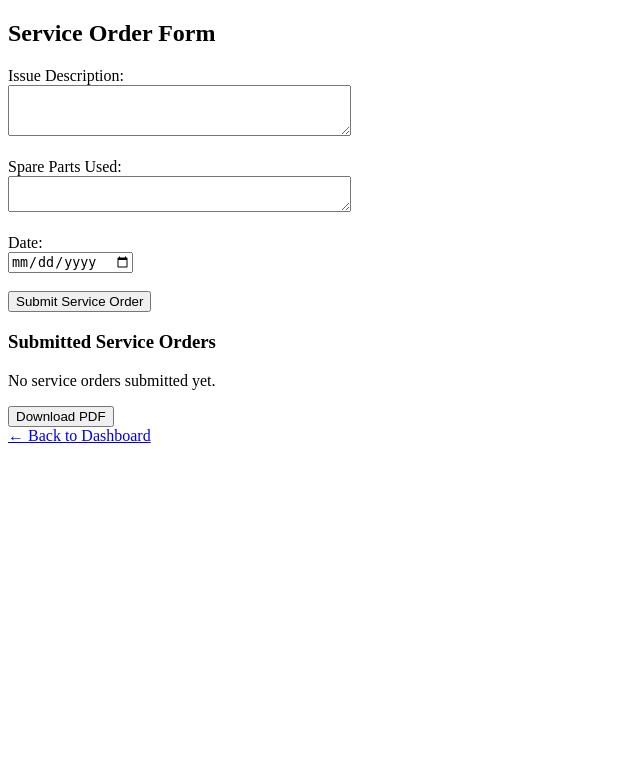
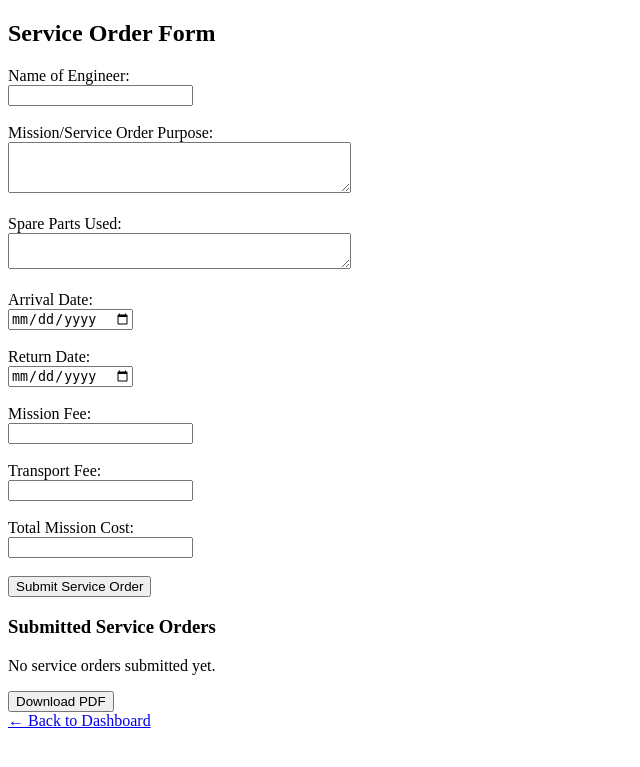
Before and after one commit to biomedlink96/biomedlink, a FastAPI app: page /serviceorder in a window 1280 px wide. Shown: the top 767 px of the page, without its empty margins (0-640 px from the left). Run offline with FastAPI, Linux system fonts and the light colour scheme; data that the repository does not hold is empty.

Commit message:
Update serviceorder.html

```diff
--- a/backend/templates/serviceorder.html
+++ b/backend/templates/serviceorder.html
@@ -7,19 +7,41 @@
     th, td { border: 1px solid #ccc; padding: 8px; text-align: left; }
     th { background-color: #f2f2f2; }
   </style>
+  <script>
+    function calculateTotal() {
+      const missionFee = parseFloat(document.getElementById("mission_fee").value) || 0;
+      const transportFee = parseFloat(document.getElementById("transport_fee").value) || 0;
+      document.getElementById("total_cost").value = (missionFee + transportFee).toFixed(2);
+    }
+  </script>
 </head>
 <body>
   <h2>Service Order Form</h2>
 
   <form method="post" action="/submit-serviceorder">
-    <label>Issue Description:</label><br>
+    <label>Name of Engineer:</label><br>
+    <input type="text" name="engineer_name" required><br><br>
+
+    <label>Mission/Service Order Purpose:</label><br>
     <textarea name="issue" rows="3" cols="40" required></textarea><br><br>
 
     <label>Spare Parts Used:</label><br>
     <textarea name="spare_parts" rows="2" cols="40"></textarea><br><br>
 
-    <label>Date:</label><br>
-    <input type="date" name="date" required><br><br>
+    <label>Arrival Date:</label><br>
+    <input type="date" name="arrival_date" required><br><br>
+
+    <label>Return Date:</label><br>
+    <input type="date" name="return_date" required><br><br>
+
+    <label>Mission Fee:</label><br>
+    <input type="number" id="mission_fee" name="mission_fee" step="0.01" oninput="calculateTotal()" required><br><br>
+
+    <label>Transport Fee:</label><br>
+    <input type="number" id="transport_fee" name="transport_fee" step="0.01" oninput="calculateTotal()" required><br><br>
+
+    <label>Total Mission Cost:</label><br>
+    <input type="number" id="total_cost" name="total_cost" step="0.01" readonly><br><br>
 
     <button type="submit">Submit Service Order</button>
   </form>
@@ -30,18 +52,28 @@
       <thead>
         <tr>
           <th>ID</th>
-          <th>Issue</th>
+          <th>Engineer</th>
+          <th>Purpose</th>
           <th>Spare Parts</th>
-          <th>Date</th>
+          <th>Arrival</th>
+          <th>Return</th>
+          <th>Mission Fee</th>
+          <th>Transport Fee</th>
+          <th>Total Cost</th>
         </tr>
       </thead>
       <tbody>
         {% for so in serviceorders %}
         <tr>
           <td>{{ so.id }}</td>
+          <td>{{ so.engineer_name }}</td>
           <td>{{ so.issue }}</td>
           <td>{{ so.spare_parts }}</td>
-          <td>{{ so.date.strftime('%Y-%m-%d') }}</td>
+          <td>{{ so.arrival_date.strftime('%Y-%m-%d') }}</td>
+          <td>{{ so.return_date.strftime('%Y-%m-%d') }}</td>
+          <td>{{ so.mission_fee }}</td>
+          <td>{{ so.transport_fee }}</td>
+          <td>{{ so.total_cost }}</td>
         </tr>
         {% endfor %}
       </tbody>
@@ -51,8 +83,8 @@
   {% endif %}
 
   <a href="/download-serviceorders-pdf" target="_blank">
-  <button>Download PDF</button>
-</a>
+    <button>Download PDF</button>
+  </a>
 
   <br><a href="/pharmalab">← Back to Dashboard</a>
 </body>
```
